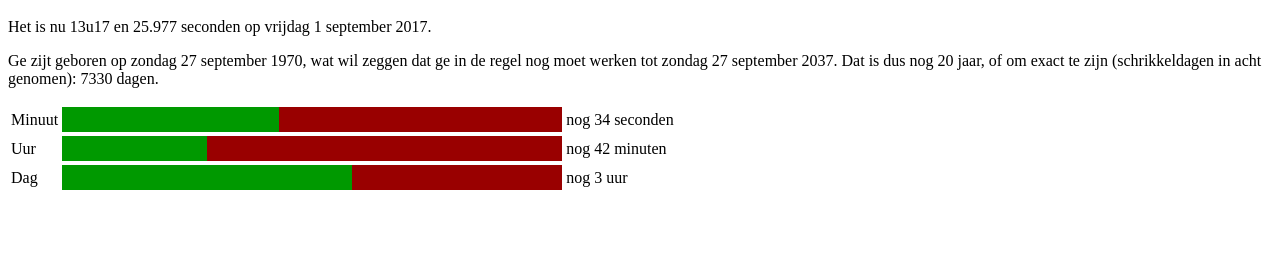
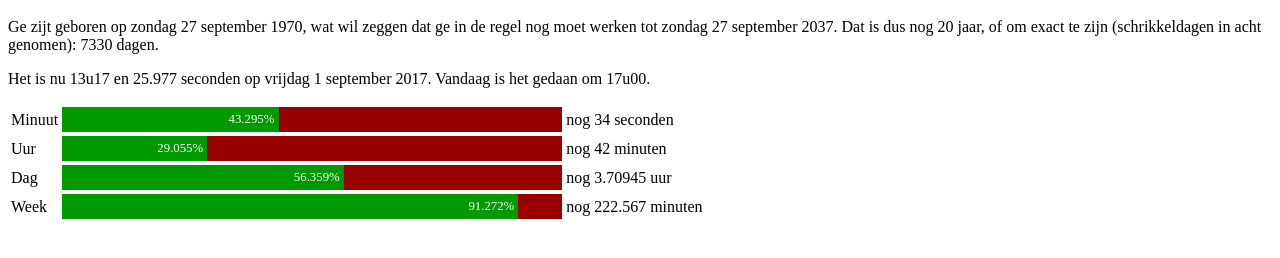
Before and after one commit to mvuijlst/timeleft, a plain HTML site: page index.html in a window 1280 px wide. Shown: the part 48-306 px from the top of the page. Drawn offline with Linux system fonts and the light colour scheme.

Commit message:
beetj aangepast

```diff
--- a/index.html
+++ b/index.html
@@ -3,9 +3,12 @@
 <head>
     <title>Time</title>
     <script>
-        birthday = new Date(1970, 8, 27, 0, 0, 0, 0);
-        endhour = 17;
-        endminutes = 0;
+        var birthday = new Date(1970, 8, 27, 0, 0, 0, 0);
+        var starthour = 8;
+        var startminutes = 30;
+        var endhour = 17;
+        var endminutes = 00;
+        var workminutes = endhour * 60 + endminutes - starthour * 60 - startminutes
 
         function startTime() {
             var today = new Date();
@@ -17,10 +20,8 @@
             var s = today.getSeconds();
             var ms = today.getMilliseconds();
 
-            clearContent("datetime");
-            addContent("datetime", "Het is nu " + h + "u" + doZero(m));
-            addContent("datetime", " en " + s + "." + doPad(ms, 3) + " seconden");
-            addContent("datetime", " op " + dateFormat(today) + ".");
+
+
             clearContent("pension");
             addContent("pension", " Ge zijt geboren op " + dateFormat(birthday) + ", wat wil zeggen");
             pensionDate = new Date(birthday.getFullYear() + 67, birthday.getMonth(), birthday.getDate());
@@ -30,12 +31,20 @@
             untilPensionDays = daysBetween(today, pensionDate);
             addContent("pension", " (schrikkeldagen in acht genomen): " + parseInt(untilPensionDays) + " dagen.");
 
+            clearContent("datetime");
+            addContent("datetime", "Het is nu " + h + "u" + doZero(m));
+            addContent("datetime", " en " + s + "." + doPad(ms, 3) + " seconden");
+            addContent("datetime", " op " + dateFormat(today) + ".");
+
+            if (workTime(today)) {
+                addContent("datetime", " Vandaag is het gedaan om " + endhour + "u" + doZero(endminutes) + ".");
+
                 //minute
                 millisecondsToEndOfMinute = 60000 - (s * 1000 + ms);
                 clearContent("minuteleft");
                 addContent("minuteleft", "nog " + parseInt(millisecondsToEndOfMinute / 1000) + " seconden ");
                 msPercentageMinute = (60000 - millisecondsToEndOfMinute) / 60000 * 100;
-            document.getElementById("minute").style.width = msPercentageMinute + "%";
+                doPercentage("minute", msPercentageMinute);
 
                 //hour
                 millisecondsToEndOfHour = 60 * 60 * 1000 - (m * 60 * 1000 + s * 1000 + ms);
@@ -47,26 +56,54 @@
                     addContent("hourleft", "nog " + minutesLeft + " minuten ");
                 }
                 msPercentageHour = (60 * 60 * 1000 - millisecondsToEndOfHour) / (60 * 60 * 1000) * 100;
-            document.getElementById("hour").style.width = msPercentageHour + "%";
+                doPercentage("hour", msPercentageHour);
 
                 //day
                 endOfDay = new Date(yy, mm, dd, endhour, endminutes, 0);
                 milliSecondsToEndOfDay = endOfDay - today;
                 clearContent("dayleft");
-            hoursLeft = parseInt(milliSecondsToEndOfDay / 1000 / 60 / 60);
-            if (hoursLeft < 1) {
-                addContent("dayleft", "nog minder dan een uur ");
-            } else {
-                addContent("dayleft", "nog " + hoursLeft + " uur ");
-            }
-            msPercentageDay = (9 * 60 * 60 * 1000 - milliSecondsToEndOfDay) / (9 * 60 * 60 * 1000) * 100;
-            document.getElementById("day").style.width = parseInt(msPercentageDay) + "%";
+                hoursLeft = milliSecondsToEndOfDay / 1000 / 60 / 60;
+                addContent("dayleft", "nog " + hoursLeft.toPrecision(6) + " uur ");
+                msPercentageDay = (workminutes * 60 * 1000 - milliSecondsToEndOfDay) / (workminutes * 60 * 1000) * 100;
+                doPercentage("day", msPercentageDay);
 
                 //dayofweek
-            minutesThisWeek = 9 * 60 * 5;
-            //TODO minutesDoneThisWeek = 60*9*(today.getDay()-1)+h-9
+                startOfDay = new Date(yy, mm, dd, starthour, startminutes, 0);
+                millisecondsThisWeek = workminutes * 5 * 60 * 1000;
+                millisecondsDoneThisWeek = workminutes * (today.getDay() - 1) * 60 * 1000 + (today - startOfDay);
+                clearContent("weekleft");
+                minutesLeft = (millisecondsThisWeek - millisecondsDoneThisWeek) / 1000 / 60;
+                addContent("weekleft", "nog " + minutesLeft.toPrecision(6) + " minuten ");
+                msPercentageDay = (millisecondsDoneThisWeek / millisecondsThisWeek) * 100;
+                doPercentage("week", msPercentageDay);
+
+            } else {
+                hideContent("page");
+                clearContent("off");
+                addContent("off", "Ge zoudt niet aan het werken mogen zijn.");
+            }
 
             var t = setTimeout(startTime, 79);
+        }
+
+        function workTime(moment) {
+            if (moment.getHours() * 60 + moment.getMinutes() < endhour * 60 + endminutes) {
+                return true;
+            } else {
+                return false;
+            }
+        }
+
+        function doPercentage(cnt, nbr) {
+            perc = nbr.toPrecision(5) + "%";
+            if (nbr > 10) {
+                document.getElementById(cnt).innerHTML = perc + "&nbsp;";
+                document.getElementById(cnt + "2").innerHTML = "";
+            } else {
+                document.getElementById(cnt + "2").innerHTML = "&nbsp;" + perc;
+                document.getElementById(cnt).innerHTML = "";
+            }
+            document.getElementById(cnt).style.width = perc;
         }
 
         function doZero(i) {
@@ -95,6 +132,10 @@
             return (treatAsUTC(endDate) - treatAsUTC(startDate)) / millisecondsPerDay;
         }
 
+        function hideContent(cnt) {
+            document.getElementById(cnt).style.display = "none";
+        }
+
         function clearContent(cnt, str) {
             document.getElementById(cnt).innerHTML = "";
         }
@@ -107,13 +148,20 @@
         .progress {
             width: 500px;
             height: 25px;
-            background-color: #900;
             padding: 0;
             border-collapse: collapse;
         }
 
         .value {
             background-color: #090;
+            color: #fff;
+            text-align: right;
+            font-size: 0.8em;
+        }
+
+        .value.left {
+            background-color: #900;
+            text-align: left;
         }
 
         .white {
@@ -125,8 +173,9 @@
 <body onload="startTime()">
 
     <h1>Hoe lang nog?</h1>
+    <p id="pension"></p>
     <p id="datetime"></p>
-    <p id="pension"></p>
+    <div id="page">
         <table>
             <tr>
                 <td>Minuut</td>
@@ -134,7 +183,7 @@
                     <table class="progress">
                         <tr>
                             <td class="value" id="minute"></td>
-                        <td></td>
+                            <td class="value left" id="minute2"></td>
                         </tr>
                     </table>
                 </td>
@@ -146,7 +195,7 @@
                     <table class="progress">
                         <tr>
                             <td class="value" id="hour"></td>
-                        <td></td>
+                            <td class="value left" id="hour2"></td>
                         </tr>
                     </table>
                 </td>
@@ -158,14 +207,27 @@
                     <table class="progress">
                         <tr>
                             <td class="value" id="day"></td>
-                        <td></td>
+                            <td class="value left" id="day2"></td>
                         </tr>
                     </table>
                 </td>
                 <td id="dayleft"></td>
             </tr>
+            <tr>
+                <td>Week</td>
+                <td>
+                    <table class="progress">
+                        <tr>
+                            <td class="value" id="week"></td>
+                            <td class="value left" id="week2"></td>
+                        </tr>
                     </table>
-
+                </td>
+                <td id="weekleft"></td>
+            </tr>
+        </table>
+    </div>
+    <p id="off"></p>
 </body>
 
 </html>
```
Lines whose indentation alone changed are shown as unchanged.
